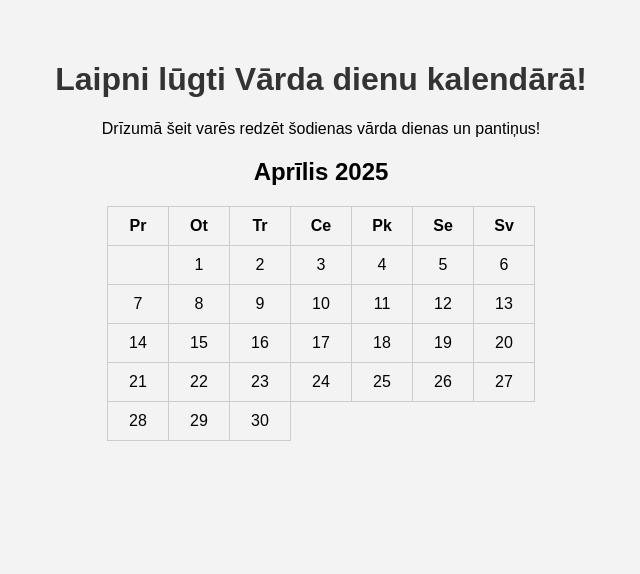
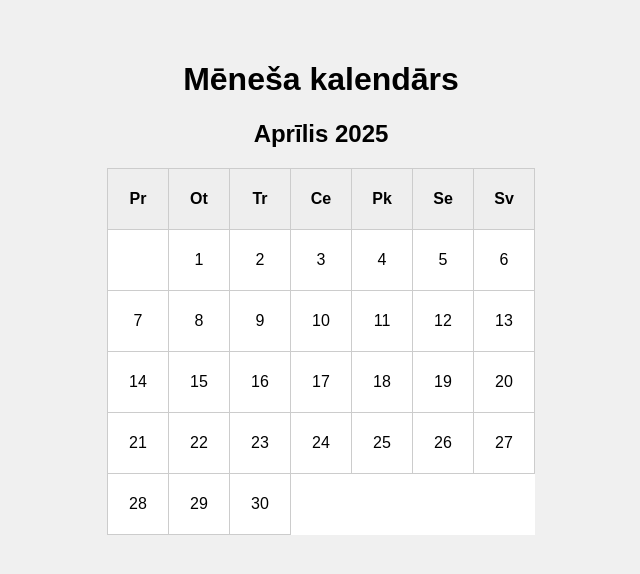
Before and after one commit to Ba1kis/varda-dienas-kalendars, a plain HTML site: page index.html in a window 1280 px wide. Shown: the whole page, without its empty margins (319-959 px from the left). Drawn offline with Linux system fonts and the light colour scheme.

Commit message:
Update index.html

```diff
--- a/index.html
+++ b/index.html
@@ -3,58 +3,61 @@
 <head>
   <meta charset="UTF-8" />
   <meta name="viewport" content="width=device-width, initial-scale=1.0" />
-  <title>Vārda dienas kalendārs</title>
+  <title>Kalendārs</title>
   <style>
     body {
-      font-family: sans-serif;
-      background-color: #f3f3f3;
+      font-family: Arial, sans-serif;
+      padding: 2em;
       text-align: center;
-      padding: 2em;
-    }
-    h1 {
-      color: #333;
+      background: #f0f0f0;
     }
     table {
       margin: auto;
       border-collapse: collapse;
+      background: white;
     }
     th, td {
+      border: 1px solid #ccc;
       padding: 10px;
-      border: 1px solid #ccc;
-      min-width: 40px;
+      width: 40px;
+      height: 40px;
+      text-align: center;
+    }
+    th {
+      background: #eee;
     }
   </style>
 </head>
 <body>
-  <h1>Laipni lūgti Vārda dienu kalendārā!</h1>
-  <p>Drīzumā šeit varēs redzēt šodienas vārda dienas un pantiņus!</p>
-
+  <h1>Mēneša kalendārs</h1>
   <div id="calendar"></div>
 
   <script>
     const calendar = document.getElementById("calendar");
-    const date = new Date();
-    const year = date.getFullYear();
-    const month = date.getMonth();
+    const today = new Date();
+    const year = today.getFullYear();
+    const month = today.getMonth();
 
     const monthNames = [
       "Janvāris", "Februāris", "Marts", "Aprīlis", "Maijs", "Jūnijs",
       "Jūlijs", "Augusts", "Septembris", "Oktobris", "Novembris", "Decembris"
     ];
 
+    const days = ["Pr", "Ot", "Tr", "Ce", "Pk", "Se", "Sv"];
+
+    const firstDay = new Date(year, month, 1).getDay();
     const daysInMonth = new Date(year, month + 1, 0).getDate();
-    const firstDay = new Date(year, month, 1).getDay(); // 0 = svētdiena
 
-    let html = `<h2>${monthNames[month]} ${year}</h2><table><tr>`;
-    const days = ["Pr", "Ot", "Tr", "Ce", "Pk", "Se", "Sv"];
+    let html = `<h2>${monthNames[month]} ${year}</h2>`;
+    html += "<table><tr>";
     days.forEach(d => html += `<th>${d}</th>`);
-    html += `</tr><tr>`;
+    html += "</tr><tr>";
 
-    let skip = (firstDay + 6) % 7;
+    let skip = (firstDay + 6) % 7; // Padarām nedēļu sākumu no pirmdienas
     for (let i = 0; i < skip; i++) html += "<td></td>";
 
     for (let d = 1; d <= daysInMonth; d++) {
-      if ((skip + d - 1) % 7 === 0 && d !== 1) html += "</tr><tr>";
+      if ((skip + d - 1) % 7 === 0 && d > 1) html += "</tr><tr>";
       html += `<td>${d}</td>`;
     }
 
```
